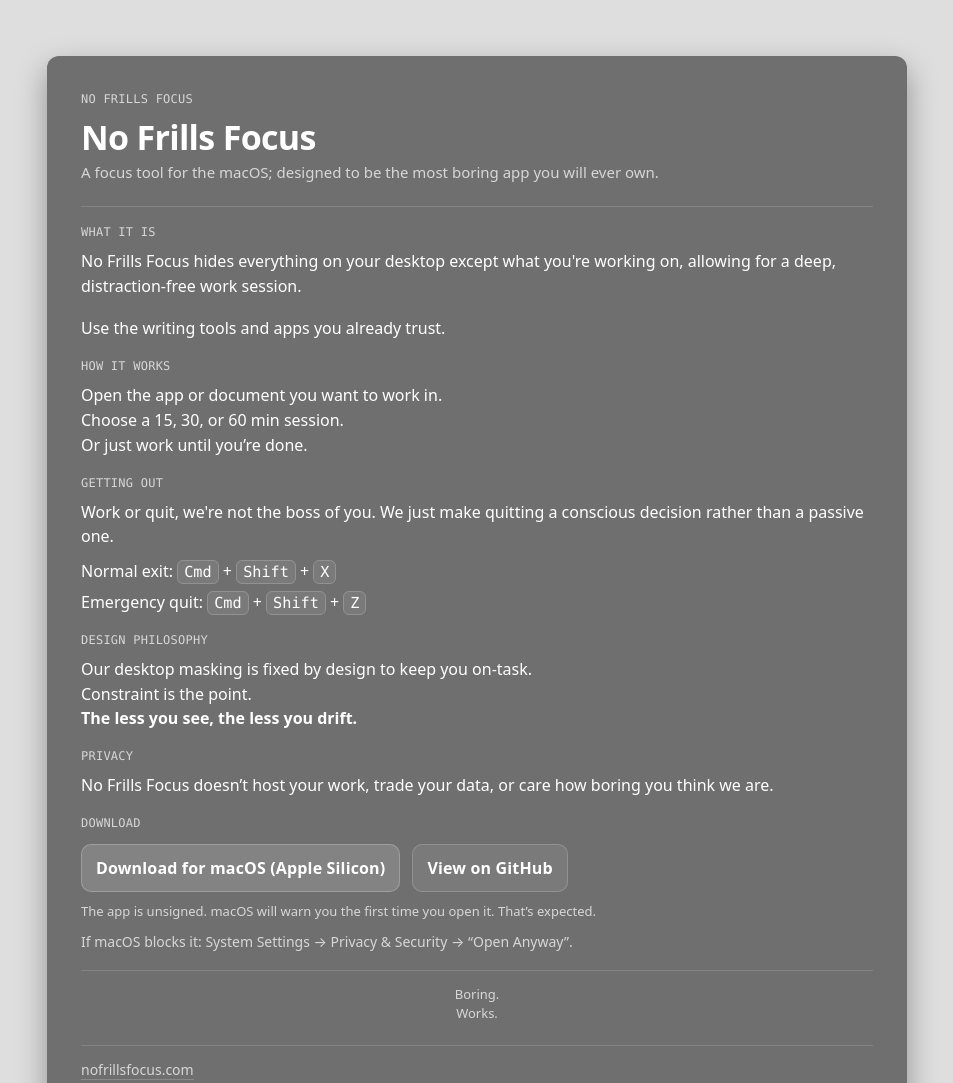
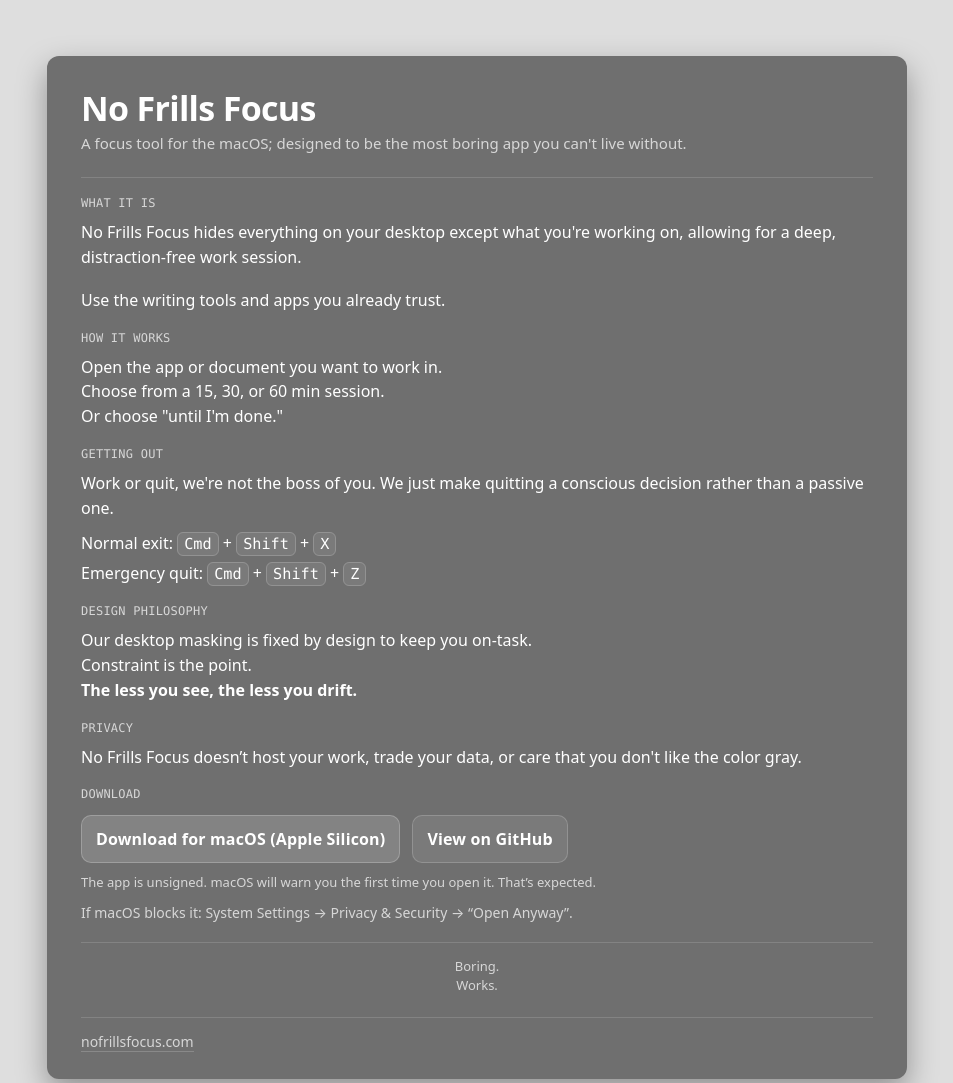
Before and after one commit to AlbatrossSpacebucks/nofrillsfocus, a plain HTML site: page index.html in a window 1280 px wide. Shown: the top 1083 px of the page, without its empty margins (163-1116 px from the left). Drawn offline with Linux system fonts and the light colour scheme.

Commit message:
Revise text content and meta description in index.html
Updated the description meta tag and modified several paragraphs for clarity and tone.

```diff
--- a/index.html
+++ b/index.html
@@ -4,7 +4,7 @@
   <meta charset="utf-8" />
   <meta name="viewport" content="width=device-width,initial-scale=1" />
   <title>No Frills Focus</title>
-  <meta name="description" content="Not a productivity system. A commitment enforcement tool for macOS." />
+
 
   <style>
     :root{
@@ -225,9 +225,9 @@
   <main class="frame">
     <article class="panel" role="region" aria-label="No Frills Focus landing">
 
-      <p class="kicker">No Frills Focus</p>
+
       <h1>No Frills Focus</h1>
-      <p class="sub">A focus tool for the macOS; designed to be the most boring app you will ever own.</p>
+      <p class="sub">A focus tool for the macOS; designed to be the most boring app you can't live without.</p>
 
       <div class="rule"></div>
 
@@ -242,7 +242,7 @@
 
       <div class="section tight">
         <div class="section-title">How it works</div>
-        <p>Open the app or document you want to work in.<br>Choose a 15, 30, or 60 min session.<br> Or just work until you’re done.</p>
+        <p>Open the app or document you want to work in.<br>Choose from a 15, 30, or 60 min session.<br> Or choose "until I'm done."</p>
       </div>
 
       <div class="section tight">
@@ -269,7 +269,7 @@
 
       <div class="section tight">
         <div class="section-title">Privacy</div>
-        <p>No Frills Focus doesn’t host your work, trade your data, or care how boring you think we are.</p>
+        <p>No Frills Focus doesn’t host your work, trade your data, or care that you don't like the color gray.</p>
       </div>
 
       <div class="section">
```
